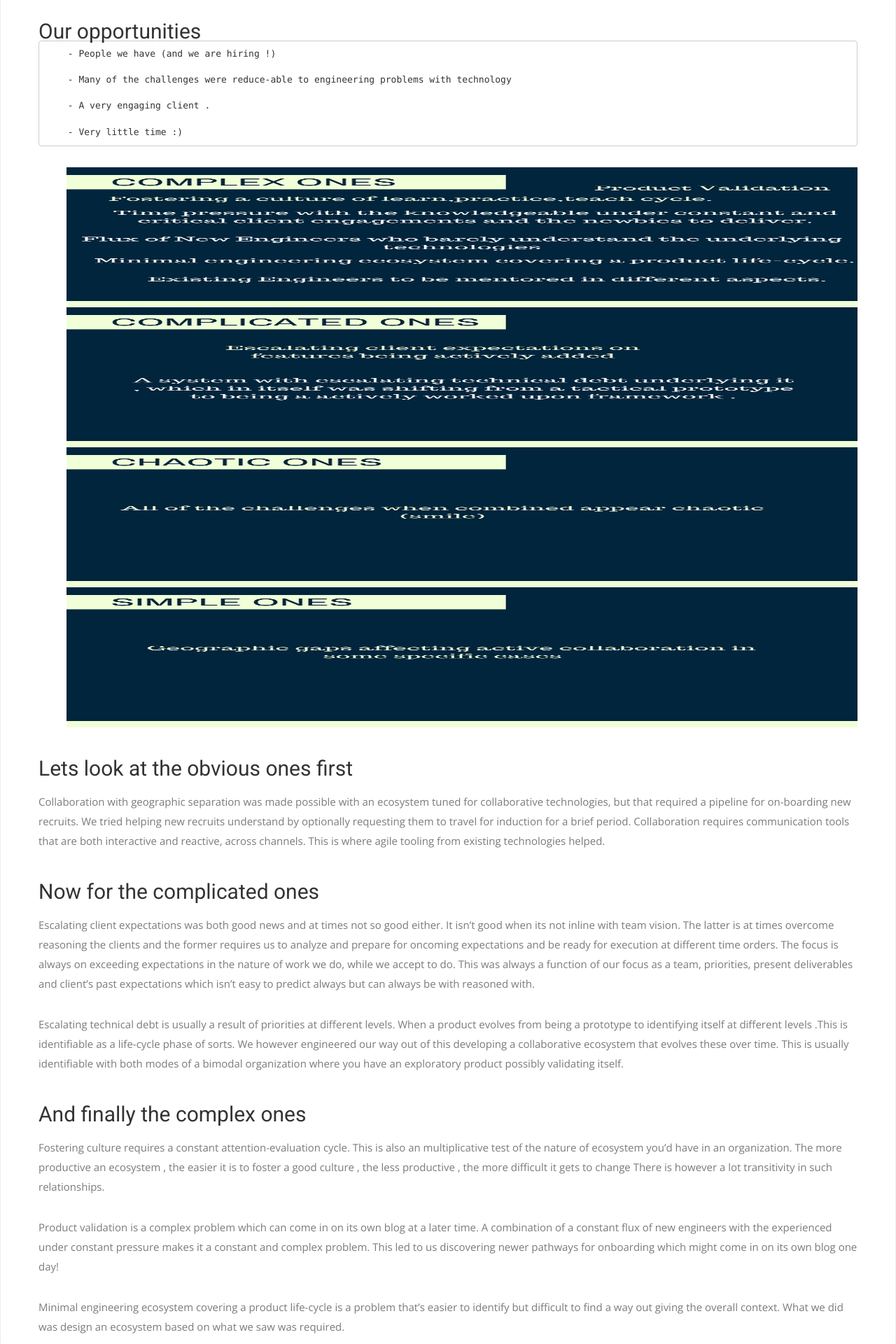
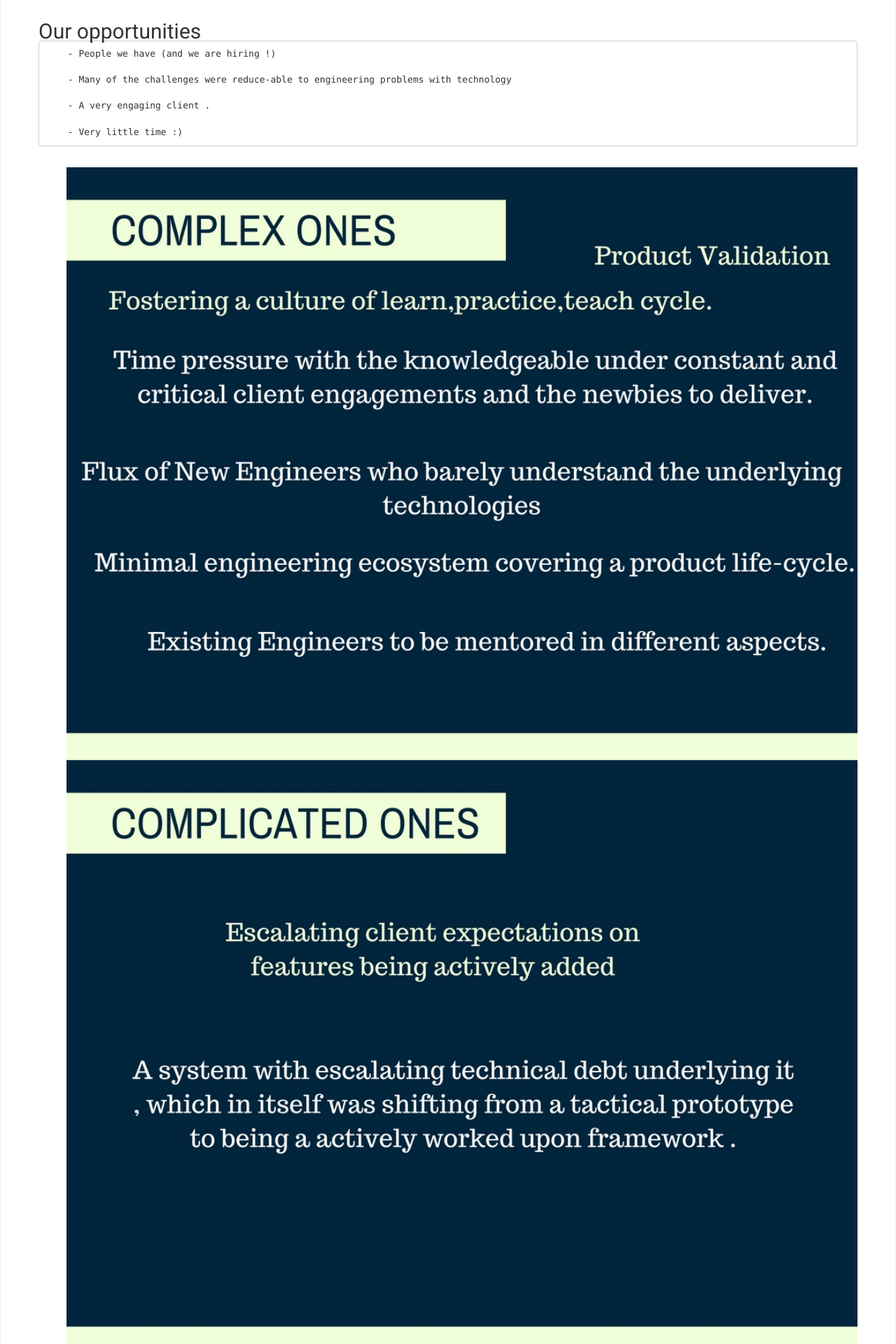
Before and after one commit to th3iedkid/th3iedkid.github.io, a Jekyll site: the page built from _posts/2016-11-30-Desiging-agile-ecosystem.markdown, in a window 1280 px wide. Shown: the part 1127-3047 px from the top of the page at 70% size. Built offline with Jekyll 4.4.1, drawn with Linux system fonts in a browser that asks for light colours; nearby versions of some CDN libraries; some web fonts are replaced.

Commit message:
chaning post

```diff
--- a/_posts/2016-11-30-Desiging-agile-ecosystem.markdown
+++ b/_posts/2016-11-30-Desiging-agile-ecosystem.markdown
@@ -45,10 +45,10 @@ To set the context , lets go back, a few months where we ourselves designed an e
         - Very little time :)
 
 
- ![Complex](/img/Complex.jpg){:height="200" width="60"}
- ![Complicated](/img/Complicated.jpg){:height="200" width="60"}
- ![Chaotic](/img/Chaotic.jpg){:height="200" width="60"}
- ![Simple](/img/Simple.jpg){:height="200" width="60"}
+ ![Complex](/img/Complex.jpg)
+ ![Complicated](/img/Complicated.jpg)
+ ![Chaotic](/img/Chaotic.jpg)
+ ![Simple](/img/Simple.jpg)
 
 ## Lets look at the obvious ones first ##
 
```
